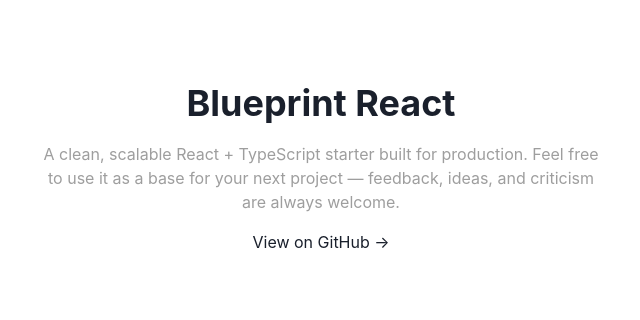
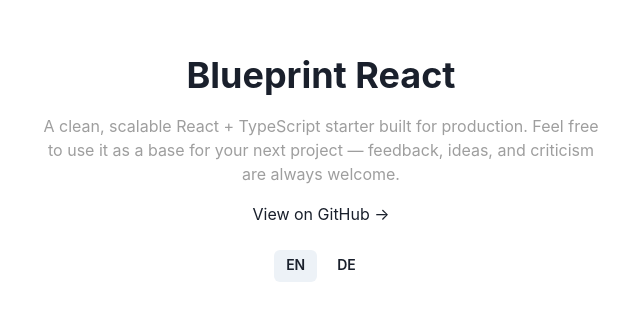
Before and after one commit to themane04/blueprint-react, a React (Vite) app: page / in a window 1280 px wide. Shown: the part 152-472 px from the top of the page, without its empty margins (319-959 px from the left). Built offline with nearby package versions, Linux system fonts and the light colour scheme.

Commit message:
fix: added second language as example

```diff
--- a/i18next.config.ts
+++ b/i18next.config.ts
@@ -1,7 +1,7 @@
 import { defineConfig } from "i18next-cli";
 
 export default defineConfig({
-  locales: ["en"],
+  locales: ["en", "de"],
 
   extract: {
     input: ["src/**/*.{ts,tsx}"],
--- a/src/hooks/index.ts
+++ b/src/hooks/index.ts
@@ -1,6 +1,7 @@
 export * from "../i18n/hooks/useI18nToast";
 export * from "./types";
 export * from "./useI18n";
+export * from "./useLanguage";
 export * from "./useMatch";
 export * from "./useServiceWorker";
 export * from "./useThemePreference";
--- a/src/hooks/types.ts
+++ b/src/hooks/types.ts
@@ -15,3 +15,9 @@
 };
 
 export type ThemePreference = "light" | "dark" | "system";
+
+export type UseLanguageReturn = {
+  currentLang: string;
+  availableLangs: string[];
+  setLanguage: (lang: string) => void;
+};
--- /dev/null
+++ b/src/hooks/useLanguage.ts
@@ -0,0 +1,35 @@
+import { useCallback } from "react";
+
+import { storage, storageKeys } from "../utils/storage";
+
+import type { UseLanguageReturn } from "./types";
+import { useI18n } from "./useI18n";
+
+/**
+ * A custom hook for reading and changing the active application language.
+ * Persists the selected language to storage so it survives page reloads.
+ * @returns The current language code, the list of available languages, and a setter.
+ */
+export function useLanguage(): UseLanguageReturn {
+  const { i18n } = useI18n();
+
+  const setLanguage = useCallback(
+    (lang: string): void => {
+      i18n
+        .changeLanguage(lang)
+        .then(() => {
+          storage.set(storageKeys.appLang, lang);
+        })
+        .catch(() => {
+          // silent — i18n fallback remains active
+        });
+    },
+    [i18n]
+  );
+
+  return {
+    currentLang: i18n.language,
+    availableLangs: Object.keys(i18n.store.data),
+    setLanguage
+  };
+}
--- a/src/i18n/index.ts
+++ b/src/i18n/index.ts
@@ -6,6 +6,8 @@
 import { storage, storageKeys } from "../utils/storage";
 
 // i18n namespace imports (AUTO-GENERATED)
+import common_de from "./locales/de/common.json";
+import error_de from "./locales/de/error.json";
 import common_en from "./locales/en/common.json";
 import error_en from "./locales/en/error.json";
 // @i18n-imports-end
@@ -19,6 +21,10 @@
       common: common_en,
       error: error_en
       // @i18n-resources-end
+    },
+    de: {
+      common: common_de,
+      error: error_de
     }
     // @i18n-resources-lang-end
   },
--- /dev/null
+++ b/src/i18n/locales/de/common.json
@@ -0,0 +1,12 @@
+{
+  "homepage": {
+    "description": "Ein sauberes, skalierbares React + TypeScript Starter-Projekt für die Produktion. Nutze es gerne als Grundlage für dein nächstes Projekt — Feedback, Ideen und Kritik sind immer willkommen.",
+    "github": "Auf GitHub ansehen →",
+    "title": "Blueprint React"
+  },
+  "notFound": {
+    "cta": "Zurück zur Startseite",
+    "description": "Die gesuchte Seite existiert nicht oder wurde verschoben.",
+    "title": "Seite nicht gefunden"
+  }
+}
--- /dev/null
+++ b/src/i18n/locales/de/error.json
@@ -0,0 +1,6 @@
+{
+  "network": "Netzwerkfehler. Bitte überprüfe deine Verbindung.",
+  "notFound": "Der angeforderte Endpunkt wurde nicht gefunden.",
+  "throttled": "Zu viele Anfragen. Bitte versuche es später erneut.",
+  "unexpected": "Etwas ist schiefgelaufen. Bitte versuche es erneut."
+}
--- a/src/pages/homepage/Homepage.tsx
+++ b/src/pages/homepage/Homepage.tsx
@@ -1,14 +1,16 @@
-import { Flex, Heading, Link, Text } from "@chakra-ui/react";
+import { Button, Flex, Heading, HStack, Link, Text } from "@chakra-ui/react";
 import type { JSX } from "react";
 
-import { useI18n } from "../../hooks";
+import { useI18n, useLanguage } from "../../hooks";
 
 /**
- * Homepage component that displays a welcome message and a link to the GitHub repository.
- * @returns A centered layout with the blueprint title, description, and GitHub link.
+ * Homepage component that displays a welcome message, a link to the GitHub
+ * repository, and a language switcher demonstrating the i18n setup.
+ * @returns A centered layout with the blueprint title, description, GitHub link, and language buttons.
  */
 export const Homepage = (): JSX.Element => {
   const { t } = useI18n();
+  const { currentLang, availableLangs, setLanguage } = useLanguage();
 
   return (
     <Flex
@@ -20,8 +22,10 @@
       px="24px"
       textAlign="center"
     >
+      {/* Title */}
       <Heading size="xl">{t("common:homepage.title")}</Heading>
 
+      {/* Description */}
       <Text
         maxW="560px"
         color="text.muted"
@@ -29,12 +33,27 @@
         {t("common:homepage.description")}
       </Text>
 
+      {/* GitHub link */}
       <Link
         href="https://github.com/themane04/blueprint-react"
         isExternal
       >
         {t("common:homepage.github")}
       </Link>
+
+      {/* Language switcher — remove or replace once your app has a proper nav */}
+      <HStack mt="8px">
+        {availableLangs.map((lang) => (
+          <Button
+            key={lang}
+            variant={currentLang === lang ? "solid" : "ghost"}
+            size="sm"
+            onClick={() => setLanguage(lang)}
+          >
+            {lang.toUpperCase()}
+          </Button>
+        ))}
+      </HStack>
     </Flex>
   );
 };
```
